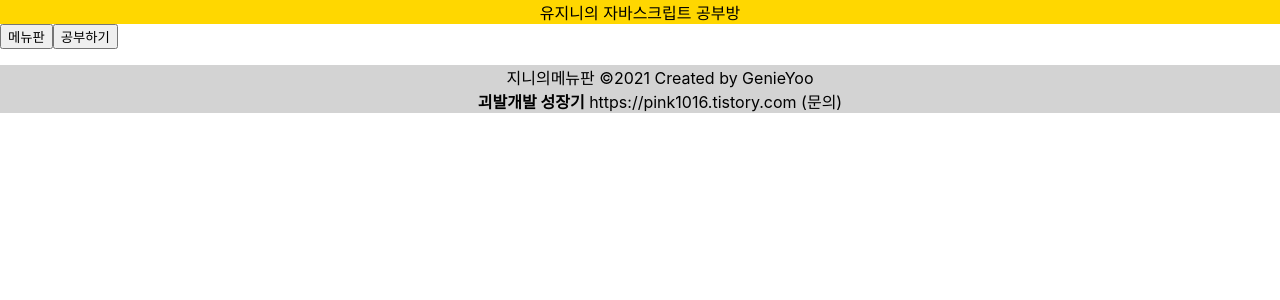
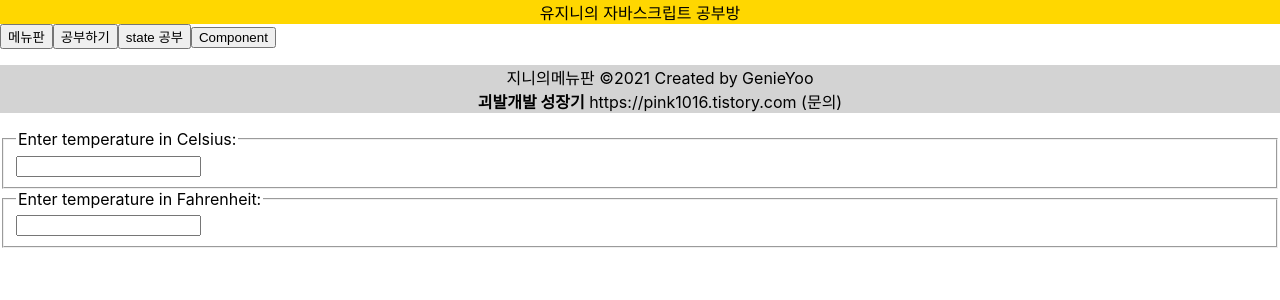
Before and after one commit to YooGenie/menu-front, a React (Create React App) app: page /state in a window 1280 px wide. Shown: the top 300 px of the page. Built offline with nearby package versions, Linux system fonts and the light colour scheme.

Commit message:
#4 state 공부하기

```diff
--- a/package.json
+++ b/package.json
@@ -15,7 +15,7 @@
     "react-dom": "^16.13.1",
     "react-router-dom": "5.2.0",
     "react-router-ga": "1.2.3",
-    "react-scripts": "^2.1.3",
+    "react-scripts": "^3.0.1",
     "universal-cookie": "4.0.4"
   },
   "scripts": {
@@ -37,5 +37,9 @@
       "last 1 firefox version",
       "last 1 safari version"
     ]
+  },
+  "devDependencies": {
+    "axios": "^0.25.0",
+    "file-saver": "^2.0.5"
   }
 }
--- a/src/App.js
+++ b/src/App.js
@@ -3,6 +3,8 @@ import {BrowserRouter, HashRouter, Route, Switch} from "react-router-dom";
 import Menu from "./page/menu/MenuList";
 import Study from "./page/study/studyPage";
 import AppLayout from "./components/layout/AppLayout";
+import StateStudy from "./page/statePage";
+import ComponentInComponent from "./page/ComponentInComponent";
 
 class App extends Component {
     render() {
@@ -17,6 +19,12 @@ class App extends Component {
                 <Switch>
                     <Route path={'/study'} component={Study}/>
                 </Switch>
+                <Switch>
+                    <Route path={'/state'} component={StateStudy}/>
+                </Switch>
+                <Switch>
+                    <Route path={'/componentInComponent'} component={ComponentInComponent}/>
+                </Switch>
             </BrowserRouter>
         );
     }
--- /dev/null
+++ b/src/page/ComponentInComponent.js
@@ -0,0 +1,46 @@
+import React from "react";
+
+
+const Dialog = (props) => {
+    console.log(props)
+    return (
+        <PinkBorder color="pink">
+            <h1>
+                {props.title}
+            </h1>
+            <p>
+                {props.message}
+            </p>
+        </PinkBorder>
+    );
+}
+
+const PinkBorder = (props) => {
+    return (
+        <div style={{border: "solid", width: 500, borderColor: props.color}}>
+            {props.children}
+        </div>
+    );
+}
+
+const ComponentInComponent = () => {
+    return (
+        <>
+            <PinkBorder color="pink">
+                <h1 style={{margin: 0, fontFamily: "sans-serif"}}>
+                    Welcome
+                </h1>
+                <p style={{fontSize: "large"}}>
+                    Thank you for visiting our spacecraft!
+                </p>
+            </PinkBorder>
+
+            <Dialog
+                title="Welcome"
+                message="Thank you for visiting our spacecraft!"/>
+        </>
+    );
+}
+
+
+export default ComponentInComponent;
--- a/src/page/main.js
+++ b/src/page/main.js
@@ -13,7 +13,14 @@ const Main = () => {
             <Button onClick={() => {
                 history.push("/study")
             }}>공부하기</Button>
+            <Button onClick={() => {
+                history.push("/state")
+            }}>state 공부</Button>
+            <Button onClick={() => {
+                history.push("/componentInComponent")
+            }}>Component</Button>
         </div>
+
   </>
     );
 }
--- /dev/null
+++ b/src/page/statePage.js
@@ -0,0 +1,68 @@
+import React, { useEffect, useState } from "react";
+import {Input} from "antd";
+
+
+// const BoilingVerdict = (props) => {
+//     if (props.celsius >= 100) {
+//         return <p>The water would boil.</p>;
+//     }
+//     return <p>The water would not boil.</p>;
+// }
+
+// const StateStudy = () => {
+//     const [temperature, setTemperature] = useState()
+//     console.log("초기값 temperature의 값 :", temperature)
+//
+//
+//     // 물을 입력하면 값을 넘겨서 상태를 확인한다.
+//     return (
+//         <div>
+//             {/*Calculator 컴포넌트를 만들어서 온도를 입력해보자. input를 랜더링하고 값을 state에 저장한다.*/}
+//             <Input
+//                 onChange={(e) => {
+//                     setTemperature(e.target.value);
+//                 }} //값이 변경될 때마다 state 함수에 값을 넣는다.
+//                 value={temperature}
+//             />
+//             <BoilingVerdict
+//                 celsius={parseFloat(temperature)} />
+//                {/*문자열을 실수로 변경해주는 함수*/}
+//         </div>
+//     );
+// }
+const scaleNames = {
+    c: 'Celsius',
+    f: 'Fahrenheit'
+};
+
+const TemperatureInput = (props) => {
+    const [temperature, setTemperature] = useState("")
+    const [scale, setScale] = useState(props.scale)
+
+    const handleChange = (e) => {
+        setTemperature(e.target.value)
+    }
+
+    console.log(temperature)
+    console.log(scale)
+        return (
+            <fieldset>
+                <legend>Enter temperature in {scaleNames[scale]}:</legend>
+                <input value={temperature}
+                       onChange={handleChange} />
+            </fieldset>
+        );
+}
+
+const StateStudy = () => {
+        return (
+            <div>
+                <TemperatureInput scale="c" />
+                <TemperatureInput scale="f" />
+            </div>
+        );
+}
+
+
+
+export default StateStudy;
--- a/src/page/study/StudyService.js
+++ b/src/page/study/StudyService.js
@@ -1,6 +1,7 @@
 import React from 'react';
 import {Config} from "../../utils/Config";
 import {HttpUtil} from "../../utils/HttpUtil";
+import axios from "axios";
 
 export const createClick = (data) => {
     return fetch(`${Config.API_SERVER()}/click`, {
@@ -15,3 +16,13 @@ export const createClick = (data) => {
 
         });
 };
+
+export const getPdf = (id) => {
+    return axios.get(`${Config.API_SERVER()}/pdf/${id}`, {
+        params: id,
+        loading: true,
+        // method: "GET",
+        headers: {  'Content-Type': 'application/pdf'},
+        responseType: "blob",
+    })
+};
--- a/src/page/study/studyPage.js
+++ b/src/page/study/studyPage.js
@@ -1,10 +1,11 @@
 import React, {useState} from 'react';
-import {createClick} from "./StudyService";
+import {createClick, getPdf} from "./StudyService";
 import {message} from "antd";
-
+import { saveAs } from "file-saver";
 
 const Study = () => {
     const [btn, setBtn] = useState(false);
+    const [data, setData] = useState(null)
 
     const click = (data) => {
         setBtn(true)
@@ -18,7 +19,50 @@ const Study = () => {
                 setBtn(false)
             })
     };
+    // const onClickPdf = (id) => {
+    //     getPdf(id)
+    //         .then(responseData => {
+    //             setData(responseData);
+    //             console.log(responseData);
+    //             message.success("다운되었습니다")
+    //         })
+    //         .catch(() => {
+    //             message.error("다운 실패했습니다")
+    //         })
+    //
+    // };
+    //
+    // constructor(props, context) {
+    //     super(props, context);
+    // }
 
+    const onClickPdf = (id) => {
+        getPdf(id)
+            .then((bold) => {
+                console.log("responseData : ", bold)
+                // const file = new Blob([responseData], { type: 'application/pdf' });
+                // const fileURL = URL.createObjectURL(file);
+
+
+                // link.download = "fileName.pdf";
+                // link.click();
+                // // document.body.removeChild(link);
+                // URL.revokeObjectURL(fileURL);
+                saveAs(bold.data, "member_list.pdf");
+
+                setData(bold.data)
+                console.log("bold.data: ", bold.data)
+                message.success("다운되었습니다")
+                const fileURL = URL.createObjectURL(bold.data);
+                const link = document.createElement("a");
+               link.click();
+                link.document.write('<iframe src="' + fileURL + '"  ></iframe>')
+
+            })
+            .catch(() => {
+                message.error("다운 실패했습니다")
+            })
+    }
 
     return (
         <div>
@@ -31,7 +75,16 @@ const Study = () => {
             }
 
             } disabled={btn}>클릭</button>
-        </div>
+
+            <button id="exportFile" onClick={() => {
+                onClickPdf(2)
+            }
+
+            } disabled={btn}>PDF 다운
+            </button>
+            <iframe src={data}/>
+
+          </div>
     );
 }
 
```
Also changed, not shown: 1 other file (tests, documents, lock files or other folders).
